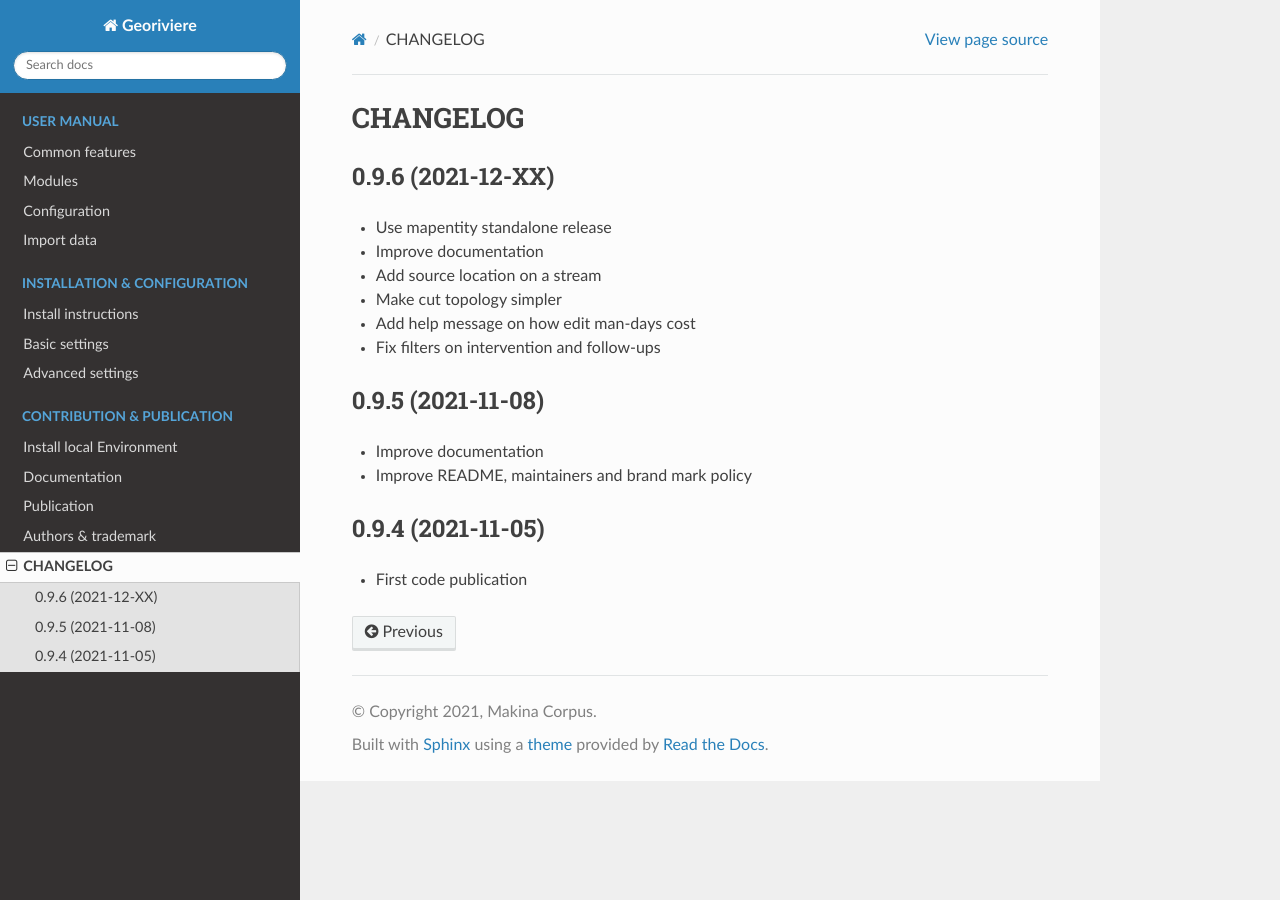
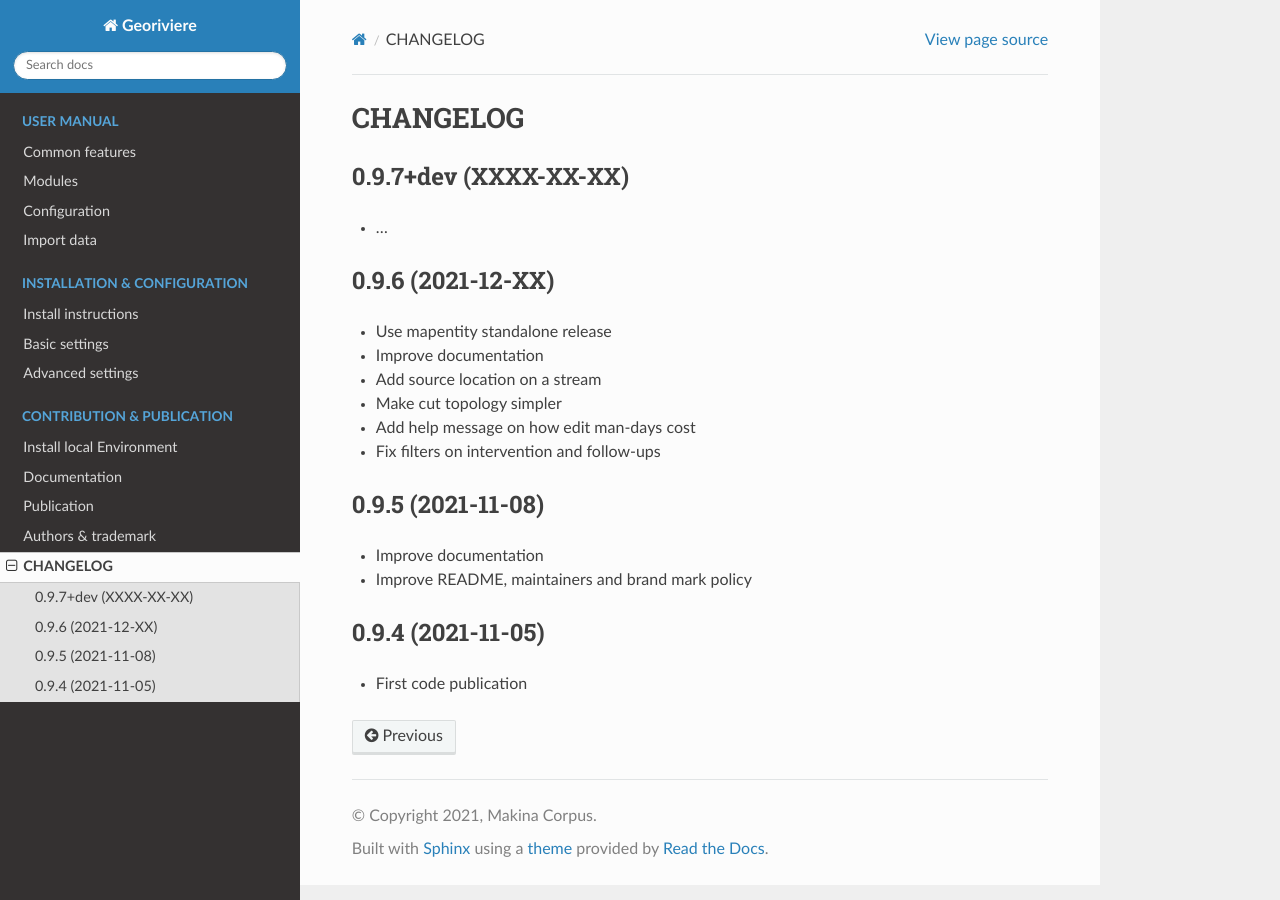
Before and after one commit to Georiviere/Georiviere-admin, a Sphinx documentation site: the page built from docs/changelog.rst, in a window 1280 px wide. Built offline with Sphinx 7.4.7 and the Read the Docs theme 2.0.0, drawn with Linux system fonts in a browser that asks for light colours; the version number could not be read and is left out.

Commit message:
Back to dev

```diff
--- a/docs/changelog.rst
+++ b/docs/changelog.rst
@@ -1,6 +1,12 @@
 =========
 CHANGELOG
 =========
+
+0.9.7+dev    (XXXX-XX-XX)
+-------------------------
+
+* …
+
 
 0.9.6    (2021-12-XX)
 -------------------------
```
Also changed, not shown: 1 other file.
